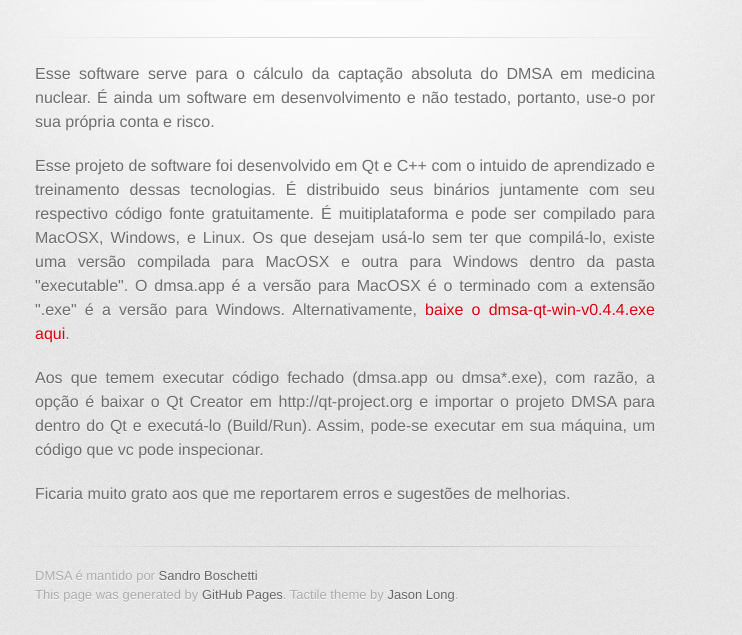
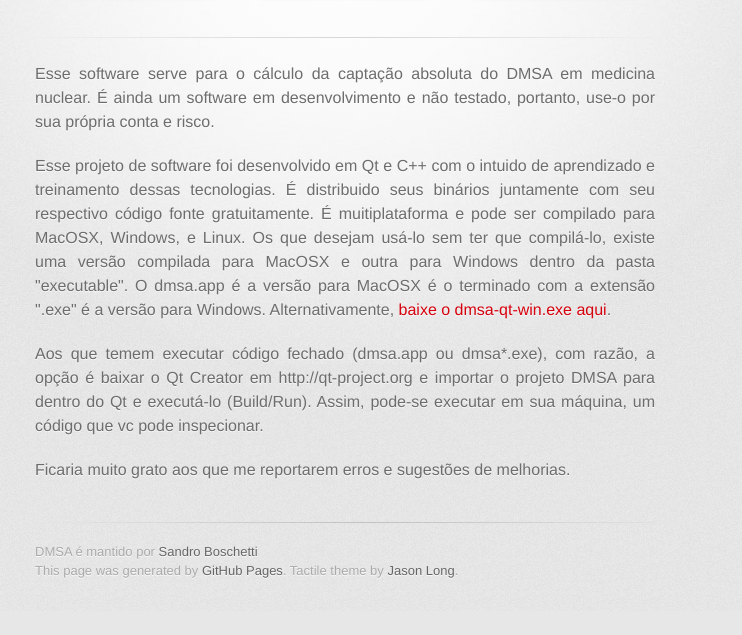
Before and after one commit to sandrorb/dmsa, a plain HTML site: page index.html in a window 1280 px wide. Shown: the part 209-844 px from the top of the page, without its empty margins (295-1037 px from the left). After the commit the page ends 820 px from the top, so only its background shows below. Drawn offline with Linux system fonts and the light colour scheme; a web font is replaced by a local one.

Commit message:
Took out the version from the name.

```diff
--- a/index.html
+++ b/index.html
@@ -51,8 +51,8 @@ respectivo código fonte gratuitamente. É muitiplataforma e pode ser compilado
 Windows, e Linux. Os que desejam usá-lo sem ter que compilá-lo, existe uma versão compilada
 para MacOSX e outra para Windows dentro da pasta "executable". O dmsa.app é a versão
 para MacOSX é o terminado com a extensão ".exe" é a versão para Windows.
-Alternativamente, <a href="https://raw.githubusercontent.com/sandrorb/dmsa/master/executable/dmsa-qt-win-v0.4.4.exe">
-baixe o dmsa-qt-win-v0.4.4.exe aqui</a>.
+Alternativamente, <a href="https://raw.githubusercontent.com/sandrorb/dmsa/master/executable/dmsa-qt-win.exe">
+baixe o dmsa-qt-win.exe aqui</a>.
 </p>
 
 <p>
```
